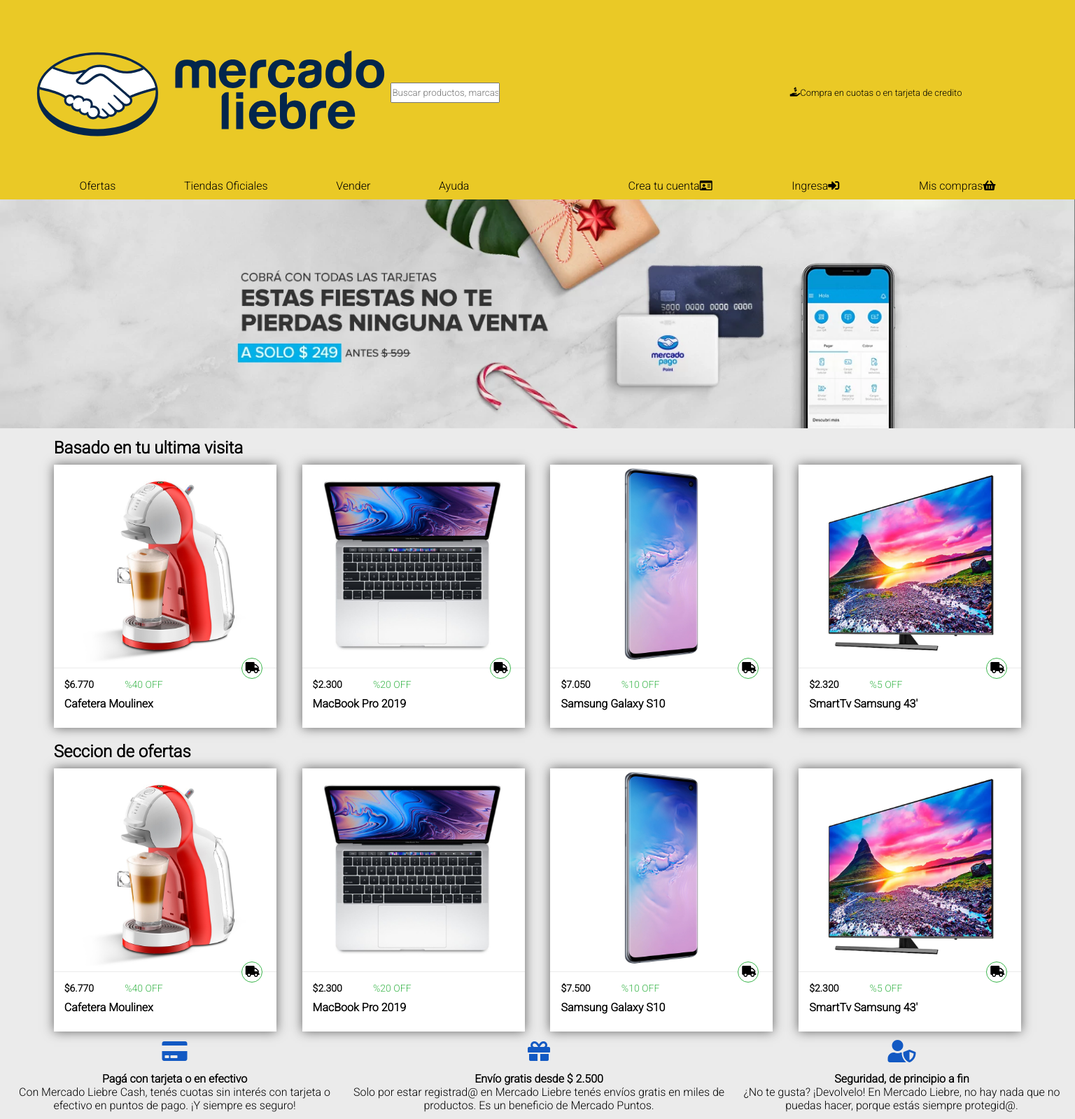
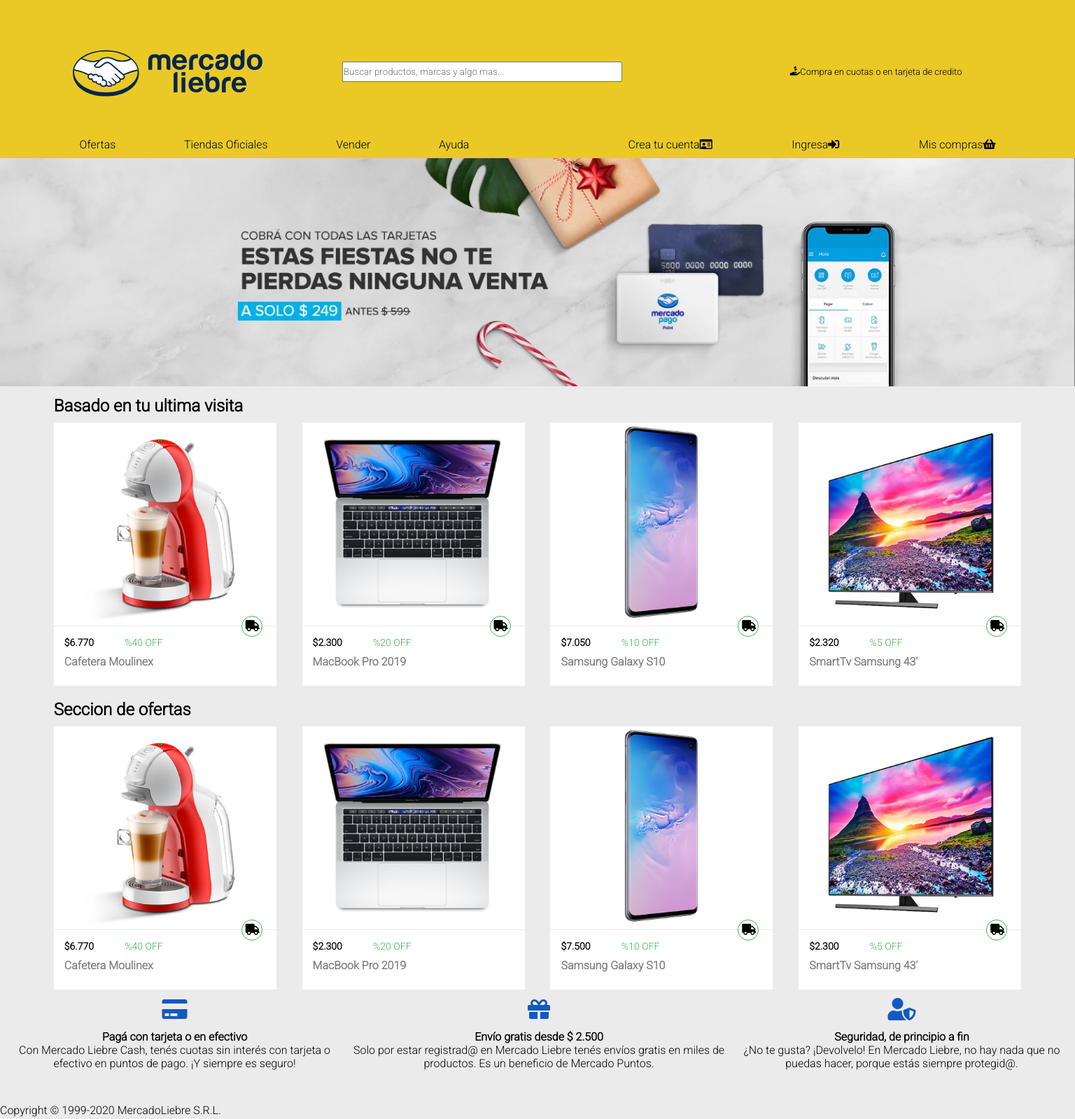
Before and after one commit to EnzoAguero/MercadoLiebre-TP4, a website: page views/home.html in a window 1536 px wide. Shown: the top 1599 px of the page at 70% size. Drawn offline with Linux system fonts and the light colour scheme.

Commit message:
finalizando tp

```diff
--- a/public/css/header.css
+++ b/public/css/header.css
@@ -8,7 +8,6 @@
     align-items: center;
     display: flex;
     padding: 25px 25px 25px 25px;
-
 
 }
 
@@ -187,3 +186,22 @@
         align-items: center;
     }
 }
+
+@media (min-width: 1360px){
+    .logoinput input{
+        width: 400px;
+    }
+}
+
+@media (min-width: 1520px){
+    .logoinput input{
+        width: 400px;
+    }
+    .logoinput{
+        width: 60%;
+        justify-content: space-around;
+    }
+    .home header .logo{
+        width: 30%;
+    }
+}
--- a/public/css/home.css
+++ b/public/css/home.css
@@ -82,28 +82,33 @@
     padding-bottom: 10px;
     display: none;
 }
-/*
-.footer div{
-    margin-bottom: 3rem;
-}
-.footer h4, p{
-    text-align: center;
-}
+/* .rotate{
+    -webkit-transition-duration: 0.8s;
+    -moz-transition-duration: 0.8s;
+    -o-transition-duration: 0.8s;
+    transition-duration: 0.8s;
 
-.footer .icono{
-    text-align: center;
-    margin-bottom: 10px;
-    font-size: 2rem;
-     color: var(--color-celeste)
+    -webkit-transition-property: -webkit-transform;
+    -moz-transition-property: -moz-transform;
+    -o-transition-property: -o-transform;
+    transition-property: transform;
 
-} */
+    overflow:hidden;
+
+    } */
+
+
 
 @media (min-width: 361px){
 
 
 .home article{
+   /*  box-shadow:0px 0px 15px rgb(100, 100, 100); */
+    width: 48%;
+}
+
+.home article:hover{
     box-shadow:0px 0px 15px rgb(100, 100, 100);
-    width: 48%;
 }
 
 .home main h3, span{
@@ -133,6 +138,13 @@
         justify-items: flex-end;
 
     }
+    .home .descripcion{
+        color: gray;
+    }
+    .home .descripcion:hover{
+        color: black;
+
+    }
 
 
 
--- a/views/home.html
+++ b/views/home.html
@@ -200,7 +200,8 @@
 
     <!-- Comienza el footer-->
     <footer >
-        <div class="footer">
+        <div>
+            <div class="footer">
         <div class="cajas">
             <div class="icono">
                 <i class="fas fa-credit-card"></i>
```
